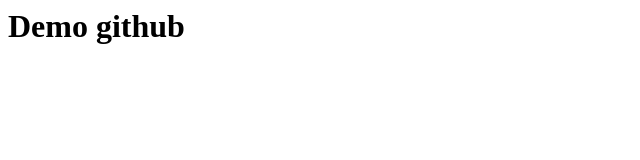
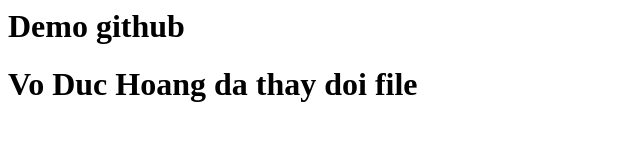
Before and after one commit to hoangvd7/github-demo, a plain HTML site: page index.html in a window 1280 px wide. Shown: the whole page, without its empty margins (0-640 px from the left). Drawn offline with Linux system fonts and the light colour scheme.

Commit message:
Update index.html

```diff
--- a/index.html
+++ b/index.html
@@ -1 +1,3 @@
 <h1>Demo github</h1>
+
+<h1>Vo Duc Hoang da thay doi file</h1>
```
